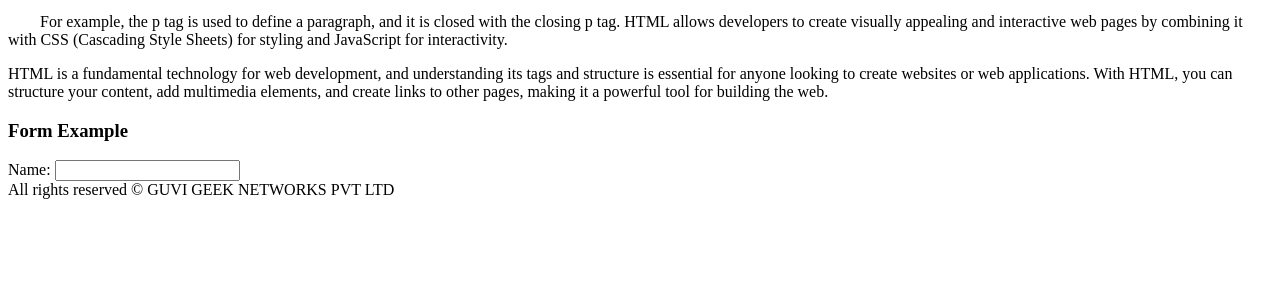
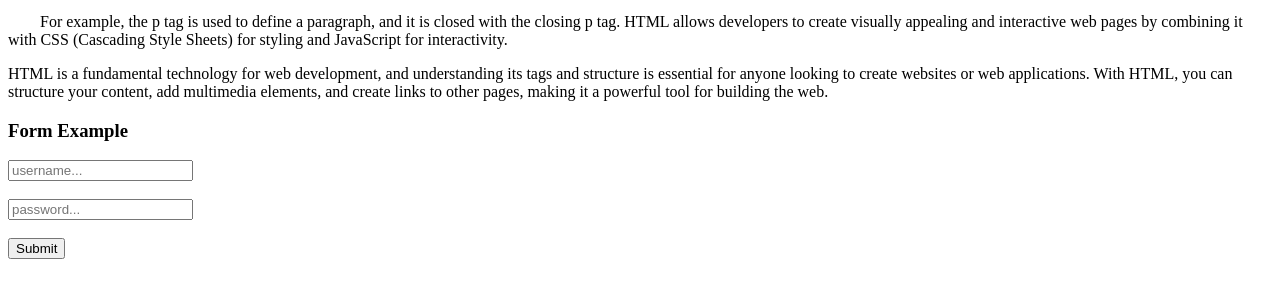
Before and after one commit to githubscientist/fsdcweeb41, a plain HTML site: page index.html in a window 1280 px wide. Shown: the part 156-454 px from the top of the page. Drawn offline with nearby package versions, Linux system fonts and the light colour scheme.

Commit message:
GET Method in forms

```diff
--- a/index.html
+++ b/index.html
@@ -33,15 +33,21 @@
 
         <section>
             <h3>Form Example</h3>
-            <form action="dashboard.html">
-                <label name="name">Name: </label>
-                <input type="text" name="name">
+            <form action="" method="GET">
+                <div>
+                    <input type="email" placeholder="username..." name="username">
+                </div>
+                <br />
+                <div>
+                    <input
+                        type="password"
+                        placeholder="password..."
+                        name="password"
+                    >
+                </div>
+                <br />
+                <input type="submit">
             </form>
         </section>
-
-
-        <footer>
-            All rights reserved &copy; GUVI GEEK NETWORKS PVT LTD
-        </footer>
     </body>
 </html>
```
